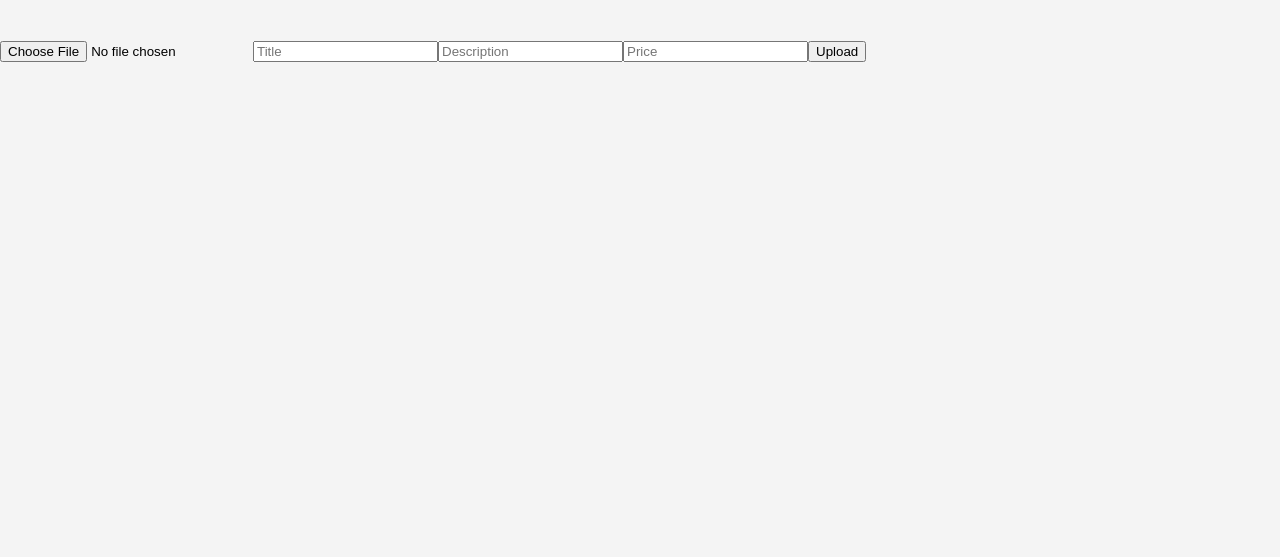
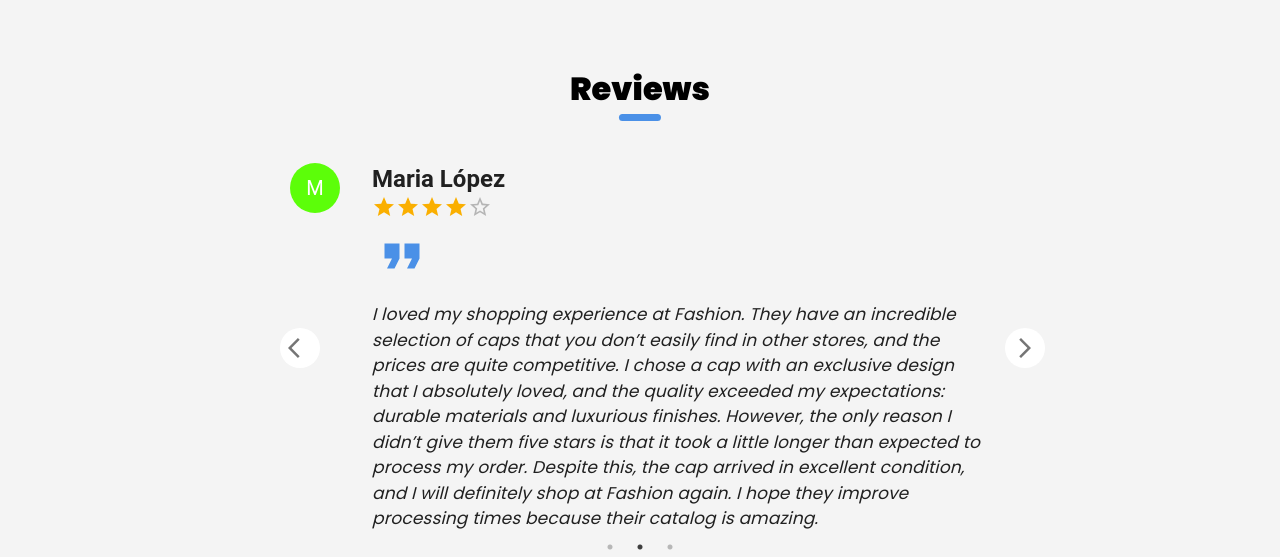
Before and after one commit to MiguelRomero01/e-commerce, a React (Create React App) app: page / in a window 1280 px wide. Shown: the part 2148-2705 px from the top of the page. Before the commit the page ends 2211 px from the top, so only its background shows below. Built offline with nearby package versions, Linux system fonts and the light colour scheme; no server answers; the database is empty.

Commit message:
reviews creation and fixing bugs

```diff
--- a/package.json
+++ b/package.json
@@ -6,7 +6,7 @@
     "@emotion/react": "^11.14.0",
     "@emotion/styled": "^11.14.0",
     "@mui/icons-material": "^6.2.1",
-    "@mui/material": "^6.2.1",
+    "@mui/material": "^6.3.1",
     "@supabase/supabase-js": "^2.47.10",
     "@testing-library/jest-dom": "^5.14.1",
     "@testing-library/react": "^13.0.0",
@@ -26,7 +26,9 @@
     "react-dom": "^19.0.0",
     "react-router-dom": "^7.0.2",
     "react-scripts": "5.0.1",
+    "react-slick": "^0.30.3",
     "react-sweetalert2": "^0.6.0",
+    "slick-carousel": "^1.8.1",
     "stream-browserify": "^3.0.0",
     "sweetalert2": "^11.15.3",
     "typescript": "^5.7.2",
--- a/src/common/components/ProductCard/productCard.jsx
+++ b/src/common/components/ProductCard/productCard.jsx
@@ -56,7 +56,7 @@ export default function ProductCard({setCart, cart}) {
             to={`/product/${product.id}`}
             style={{textDecoration: "none"}}
           >
-          <CardActionArea>
+          <CardActionArea disableRipple>
             {/*Card Image*/}
             <CardMedia
               component="img"
@@ -67,7 +67,7 @@ export default function ProductCard({setCart, cart}) {
               sx={{ backgroundColor: "#f8f7f7" }}
             />
 
-            <CardContent sx={{ padding: "5px 20px", position: "relative" }}>
+            <CardContent sx={{ padding: "5px 20px", position: "relative" }} >
               {/*Card Title*/}
               <Typography
                 gutterBottom
--- a/src/common/components/Titles/TitleUnderline.module.css
+++ b/src/common/components/Titles/TitleUnderline.module.css
@@ -14,7 +14,7 @@
      transform: translateX(-50%); /* Centra la línea */
      width: 30%; /* Ancho inicial de la línea */
      height: 0.4rem;
-     background-color: #FF6347;
+     background-color: #4A90E7;
      border-radius: 10px;
      transition: width 0.6s ease, transform 0.6s ease;
  }
--- a/src/screens/home/Home.tsx
+++ b/src/screens/home/Home.tsx
@@ -8,6 +8,7 @@ import ProductCard from "../../common/components/ProductCard";
 import TitleWithUnderline from "../../common/components/Titles/TitleUnderline";
 import CategorieCard from "./components/Categories/categorie";
 import { CartDropdownProducts } from './components/Navbar/dropDown/cart/cartDropdown';
+import UserReview from "./components/Reviews/userReview";
 
 
 interface HomeProps {
@@ -82,6 +83,15 @@ const handleFileChange = async (file:File, title:string, description:string, pri
                          />
                     </div>
                </section>
+
+
+               <section className={HomeStyles['reviews-section']}>
+                    <TitleWithUnderline title={"Reviews"} level={2} />
+                    <div className={HomeStyles['reviews-container']}>
+                         <UserReview/>
+                    </div>
+               </section>
+
                     <div>
                          <input type="file" onChange={(e) => setFile(e.target.files ? e.target.files[0] : null)} />
                          <input type="text" placeholder="Title" onChange={(e) => setTitle(e.target.value)}/>
--- a/src/screens/home/components/Hero-Section/HeroSection.jsx
+++ b/src/screens/home/components/Hero-Section/HeroSection.jsx
@@ -36,7 +36,7 @@ export default function HeroSection () {
               <h1 className={HeroStyles['main-title']}>
                 <span>{displayText.line1}</span> <br />
                 <span>{displayText.line2}</span> <br />
-                <span>{displayText.line3}</span> <br />
+                <span className={HeroStyles['unique-word']}>{displayText.line3}</span> <br />
                 <span>{displayText.line4}</span>
               </h1>
               <p className={HeroStyles.text}>Live for influential and innovative fashion!</p>
--- a/src/screens/home/components/Navbar/dropDown/cart/cartDropdown.module.css
+++ b/src/screens/home/components/Navbar/dropDown/cart/cartDropdown.module.css
@@ -66,13 +66,13 @@
 
 .productInfo h3 {
     margin: 0 0 4px 0;
-    font-size: clamp(1rem, 1.5vw, 1.2rem);
-    color: #333;
+    font-size: clamp(0.8rem, 1.5vw, 1.1rem);
+    font-weight: bold;
 }
 
 .price {
-    font-weight: bold;
-    color: #000;
+    font-weight: 600;
+    color: #333;
     margin: 4px 0;
 }
 
--- a/src/screens/home/components/Navbar/dropDown/cart/cartDropdown.tsx
+++ b/src/screens/home/components/Navbar/dropDown/cart/cartDropdown.tsx
@@ -4,6 +4,7 @@ import ShoppingCartIcon from '@mui/icons-material/ShoppingCart';
 import Quantity from "./components/quantity";
 import { Delete } from "@mui/icons-material";
 import { RemoveProduct } from "../../../../../../features/services/RemoveProduct";
+import { formatNumber } from "../../../../../../features/services/formatNumber";
 
 export type CartDropdownProducts = {
      id: number;
@@ -58,7 +59,7 @@ const CartDropdown: React.FC<CartDropdownProps> = ({Products, setCart}) => {
                                                   </div>
                                                   <div className={cartDropdown_styles.productInfo}>
                                                        <h3>{productCart.Title}</h3>
-                                                       <p className={cartDropdown_styles.price}>${productCart.Price * quantity}</p>
+                                                       <p className={cartDropdown_styles.price}>${formatNumber(productCart.Price)}</p>
                                                        <Quantity quantity={quantity} setQuantity={setQuantity}/>
                                                   </div>
 
--- /dev/null
+++ b/src/screens/home/components/Reviews/userReview.jsx
@@ -0,0 +1,193 @@
+import React from "react";
+
+//import components material ui
+import { Card, Avatar, Typography, Box, Rating, IconButton } from "@mui/material";
+import FormatQuoteIcon from '@mui/icons-material/FormatQuote';
+
+//import components slick carousel
+import Slider from "react-slick";
+import "slick-carousel/slick/slick.css";
+import "slick-carousel/slick/slick-theme.css";
+import ArrowBackIosIcon from "@mui/icons-material/ArrowBackIos";
+import ArrowForwardIosIcon from "@mui/icons-material/ArrowForwardIos";
+
+const getRandomColor = () => {
+  const letters = "0123456789ABCDEF";
+  let color = "#";
+  for (let i = 0; i < 6; i++) {
+    color += letters[Math.floor(Math.random() * 16)];
+  }
+  return color;
+};
+
+// Tarjeta de reseña individual
+const ReviewCard = ({ name, photo, rating, review, color }) => (
+  <Card style={{
+    display: "flex",
+    padding: { xs: 2, sm: 3, md: 5 },
+    backgroundColor: 'transparent',
+    border: 'none',
+    boxShadow: 'none',
+    flexDirection: { xs: 'column', sm: 'row' },
+    alignItems: { xs: 'center', sm: 'flex-start' }
+  }}>
+    <Avatar
+      src={photo || ""}
+      alt={name}
+      sx={{
+        marginRight: { xs: 0, sm: 3, md: 4 },
+        marginBottom: { xs: 2, sm: 0 },
+        width: { xs: 60, sm: 50 },
+        height: { xs: 60, sm: 50 },
+        backgroundColor: color,
+      }}
+    >
+      {!photo && name.charAt(0)}
+    </Avatar>
+    <Box sx={{
+      width: '100%',
+      textAlign: { xs: 'center', sm: 'left' }
+    }}>
+      <Typography
+        variant="h5"
+        sx={{
+          fontWeight: "bold",
+          fontSize: { xs: '1.2rem', sm: '1.5rem' }
+        }}
+      >
+        {name}
+      </Typography>
+      <Rating
+        value={rating}
+        readOnly
+        sx={{
+          justifyContent: { xs: 'center', sm: 'flex-start' }
+        }}
+      />
+      <FormatQuoteIcon sx={{
+        display: 'block',
+        margin: { xs: '0 auto', sm: '0' },
+        fontSize: { xs: 40, sm: 50, md: 60 },
+        color: '#4A90E7'
+      }}/>
+      <Typography
+        variant="body1"
+        sx={{
+          fontSize: { xs: 14, sm: 16, md: 17 },
+          fontStyle: "italic",
+          marginTop: 2,
+          fontFamily: 'Poppins'
+        }}
+      >
+        {review}
+      </Typography>
+    </Box>
+  </Card>
+);
+
+// Botones personalizados para el carrusel
+const NextArrow = (props) => {
+  const { onClick } = props;
+  return (
+    <IconButton
+      onClick={onClick}
+      style={{
+        position: "absolute",
+        top: "50%",
+        right: -55,
+        transform: "translateY(-50%)",
+        backgroundColor: "#fff",
+        zIndex: 1,
+      }}
+    >
+      <ArrowForwardIosIcon />
+    </IconButton>
+  );
+};
+
+const PrevArrow = (props) => {
+  const { onClick } = props;
+  return (
+    <IconButton
+      onClick={onClick}
+      style={{
+        position: "absolute",
+        top: "50%",
+        left: -10,
+        transform: "translateY(-50%)",
+        backgroundColor: "#fff",
+        zIndex: 1,
+      }}
+    >
+      <ArrowBackIosIcon />
+    </IconButton>
+  );
+};
+
+// Carrusel con tarjetas
+const ReviewCarousel = () => {
+  const reviews = [
+    {
+      name: "Alejandro G.",
+      photo: "",
+      rating: 5,
+      color: getRandomColor(),
+      review: "Fashion is, without a doubt, my new favorite store for buying caps. From the moment I entered the website, I noticed it was designed with the customer in mind. The variety of caps they offer is impressive, ranging from classic styles to modern and unique designs. I bought an urban-style cap, and it arrived in perfect condition, with impeccable packaging. Also, the shipping time was fast, even quicker than I expected. The customer service team is another highlight; they answered all my questions with kindness and efficiency. I will definitely shop here again and recommend Fashion to all my friends."
+    },
+    {
+      name: "Maria López",
+      photo: "",
+      rating: 4,
+      color: getRandomColor(),
+      review: "I loved my shopping experience at Fashion. They have an incredible selection of caps that you don’t easily find in other stores, and the prices are quite competitive. I chose a cap with an exclusive design that I absolutely loved, and the quality exceeded my expectations: durable materials and luxurious finishes. However, the only reason I didn’t give them five stars is that it took a little longer than expected to process my order. Despite this, the cap arrived in excellent condition, and I will definitely shop at Fashion again. I hope they improve processing times because their catalog is amazing."
+    },
+    {
+      name: "Carlos Sánchez",
+      photo: "",
+      rating: 5,
+      color: getRandomColor(),
+      review: "Fashion is the perfect place to find the ideal cap. I’m a cap enthusiast and always look for designs that stand out, and here I found exactly what I was looking for. I bought a limited-edition cap, and you can tell the care they put into every detail, from the design to the quality of the materials. I was pleasantly surprised that the store offers free shipping for orders over a certain amount, which is a great bonus. I also loved that they have constant promotions, making it easier to get amazing products without overspending. I’ll definitely keep shopping at Fashion and recommend it to all my friends!"
+    },
+  ];
+
+  const settings = {
+    dots: true,
+    infinite: true,
+    speed: 500,
+    slidesToShow: 1,
+    slidesToScroll: 1,
+    autoplay: true,
+    autoplaySpeed: 3000,
+    nextArrow: <NextArrow />,
+    prevArrow: <PrevArrow />,
+    responsive: [
+      {
+        breakpoint: 600, // mobile devices
+        settings: {
+          arrows: false, // hide arrows on mobile
+          dots: true
+        }
+      }
+    ]
+  };
+
+  return (
+    <Box sx={{
+      maxWidth: { xs: '100%', sm: 500, md: 600, lg: 700 },
+      margin: "0 auto",
+      padding: { xs: 2, sm: 3 }
+    }}>
+      <Slider {...settings}>
+        {reviews.map((review, index) => (
+          <ReviewCard key={index} {...review} />
+        ))}
+      </Slider>
+    </Box>
+  );
+};
+
+export default function App() {
+     return (
+          <ReviewCarousel />
+     );
+}
```
Also changed, not shown: src/screens/home/components/Hero-Section/HeroSection.module.css (+22 -3 lines), 1 other file (tests, documents, lock files or other folders).
